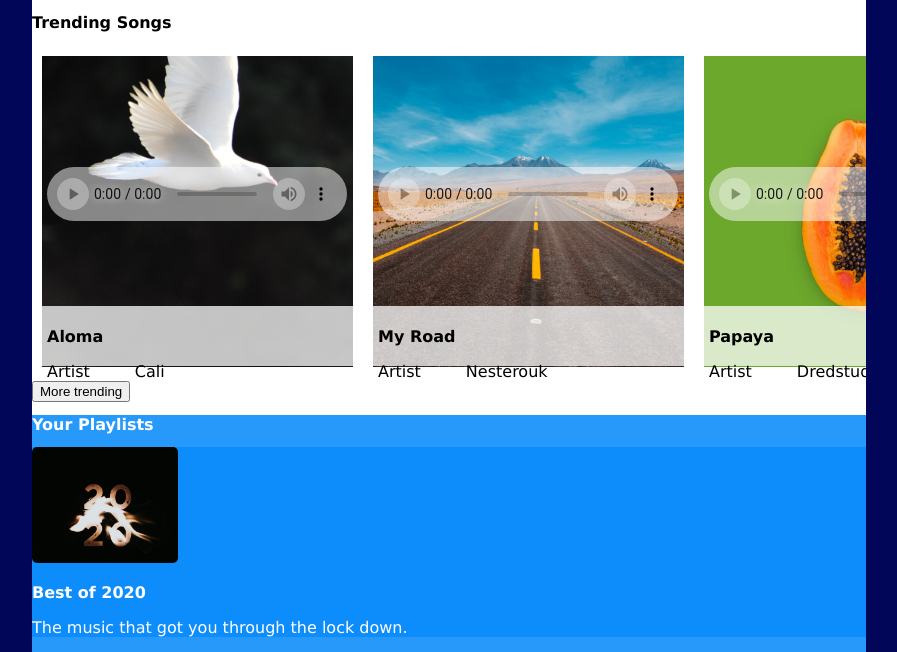
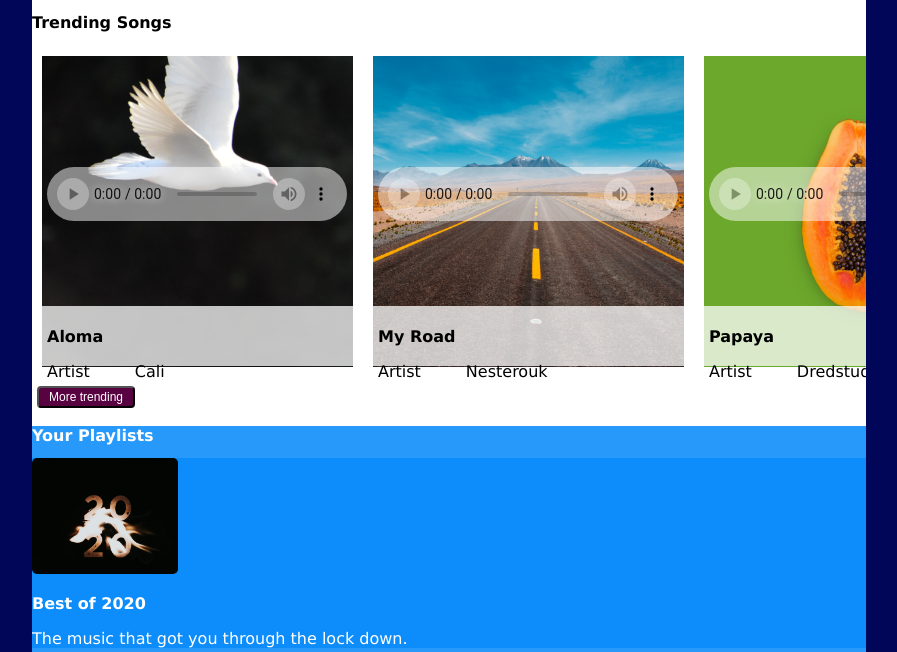
Before and after one commit to JLCurtsinger/streamingmedia, a plain HTML site: page index.html in a window 1280 px wide. Shown: the part 94-746 px from the top of the page, without its empty margins (191-1088 px from the left). Drawn offline with Linux system fonts and the light colour scheme.

Commit message:
Wave 3
The next wave of various updates to get closer to the mockup

```diff
--- a/styles.css
+++ b/styles.css
@@ -67,6 +67,17 @@ input:checked ~ label span:after {
 input:checked ~ label:not(.steps) span:before, input:checked ~ label:not(.steps) span:after {
     top: 0;
 }
+
+button {
+    color: #ffffff;
+    font-size: .75em;
+    background-color: #590242;
+    border-radius: 4px;
+    padding: 2px 10px;
+    margin: 5px;
+}
+
+
 
 button:hover {
     background-color: #020659;
```
